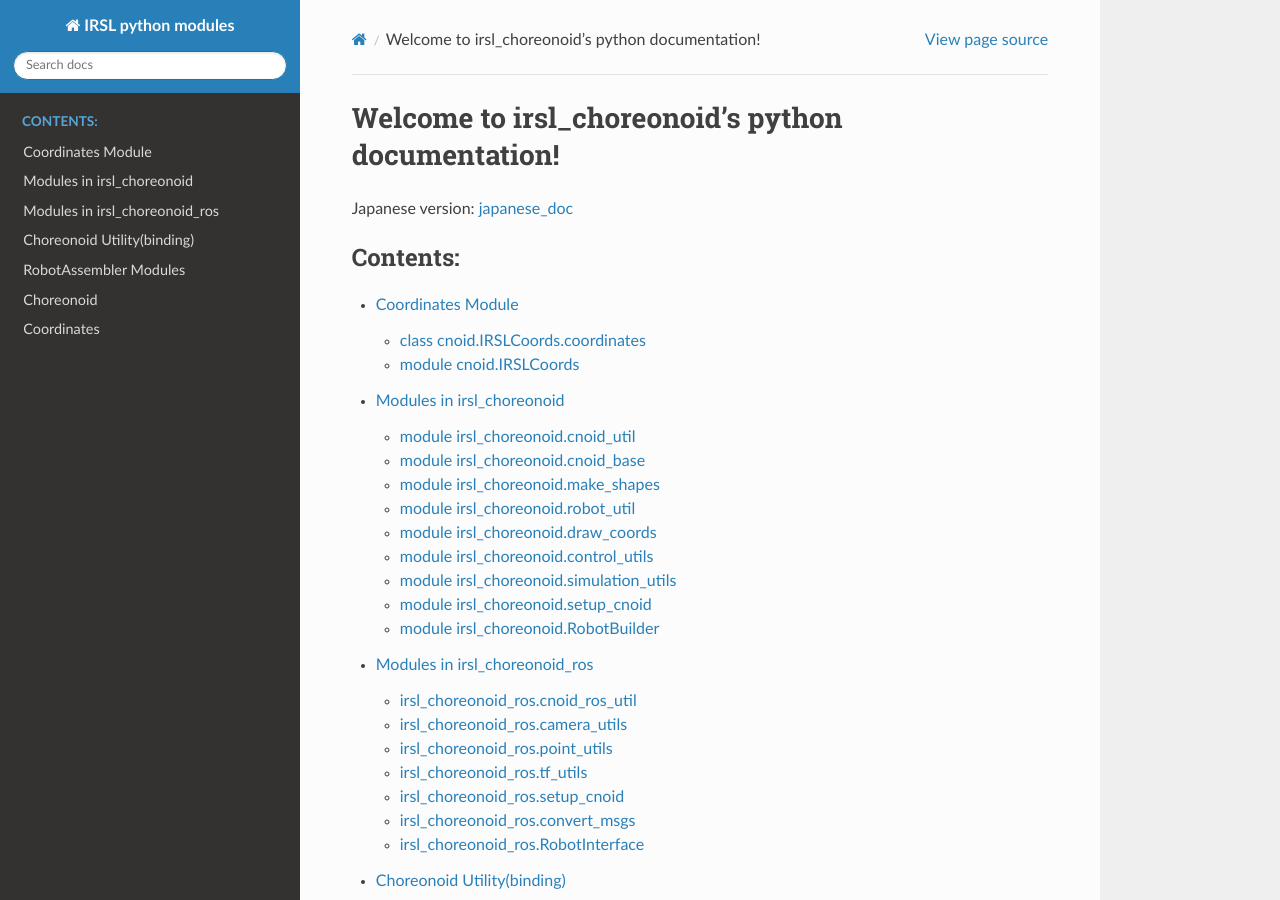
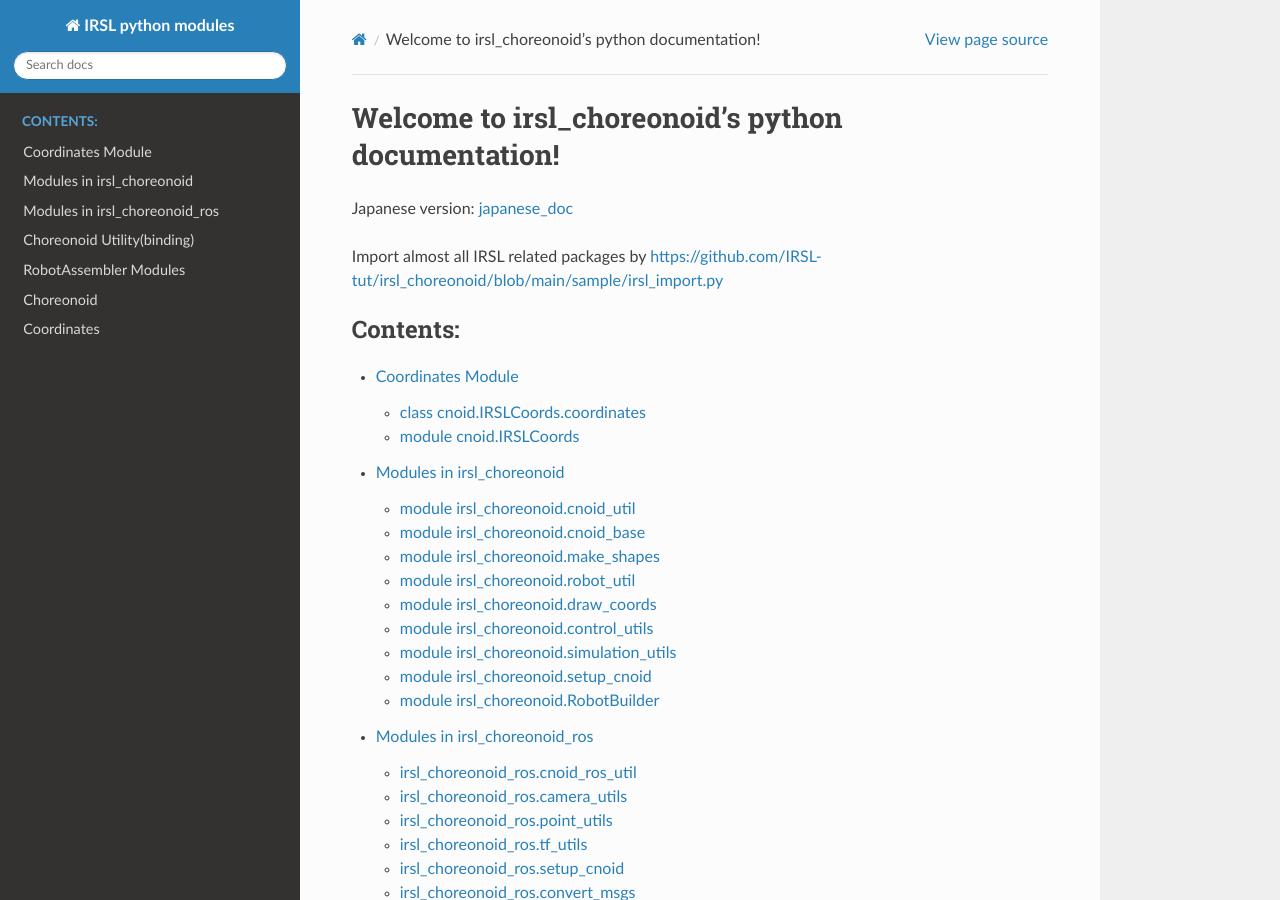
Before and after one commit to IRSL-tut/irsl_documents, a Sphinx documentation site: the page built from source/index.rst, in a window 1280 px wide and 900 px high. Built offline with Sphinx 7.4.7 and the Read the Docs theme 3.1.0, drawn with Linux system fonts in a browser that asks for light colours.

Commit message:
update index

```diff
--- a/source/index.rst
+++ b/source/index.rst
@@ -11,6 +11,9 @@ Japanese version: japanese_doc_
 
 .. _japanese_doc: ja/index.html
 .. _english_doc: ../index.html
+
+Import almost all IRSL related packages by
+https://github.com/IRSL-tut/irsl_choreonoid/blob/main/sample/irsl_import.py
 
 .. toctree::
    :maxdepth: 2
```
